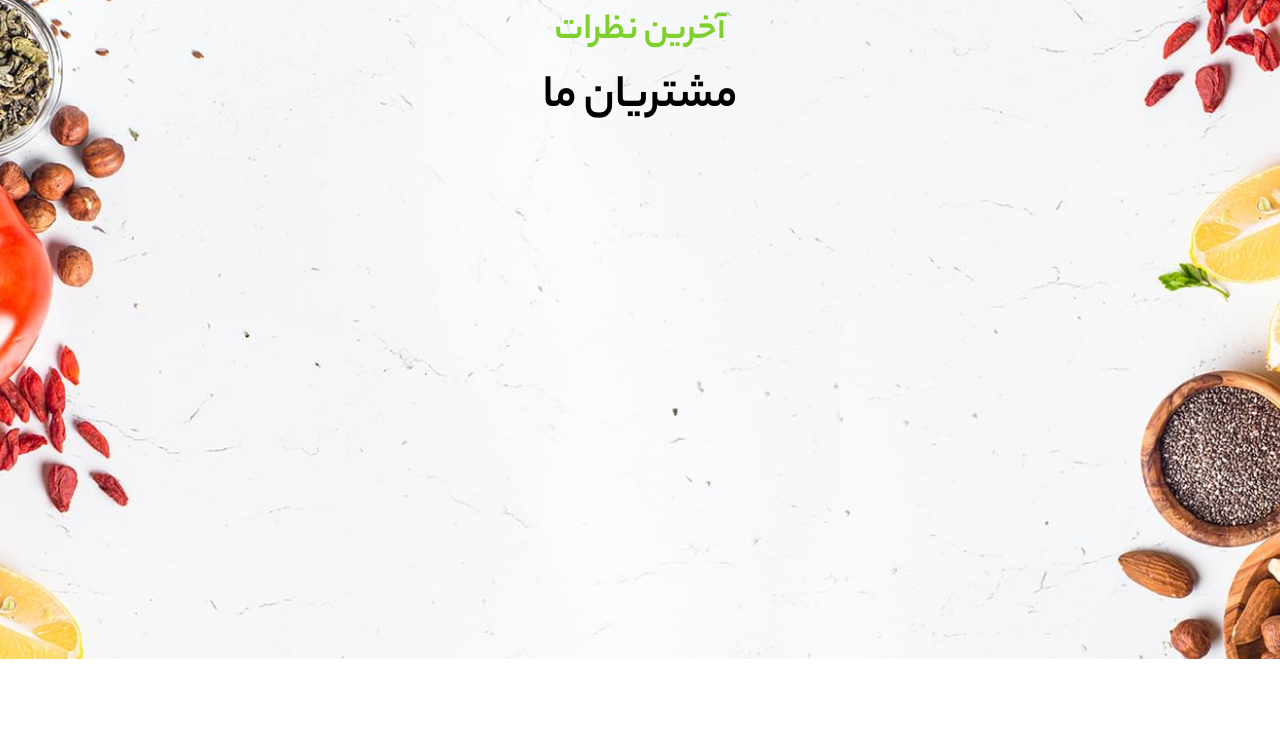
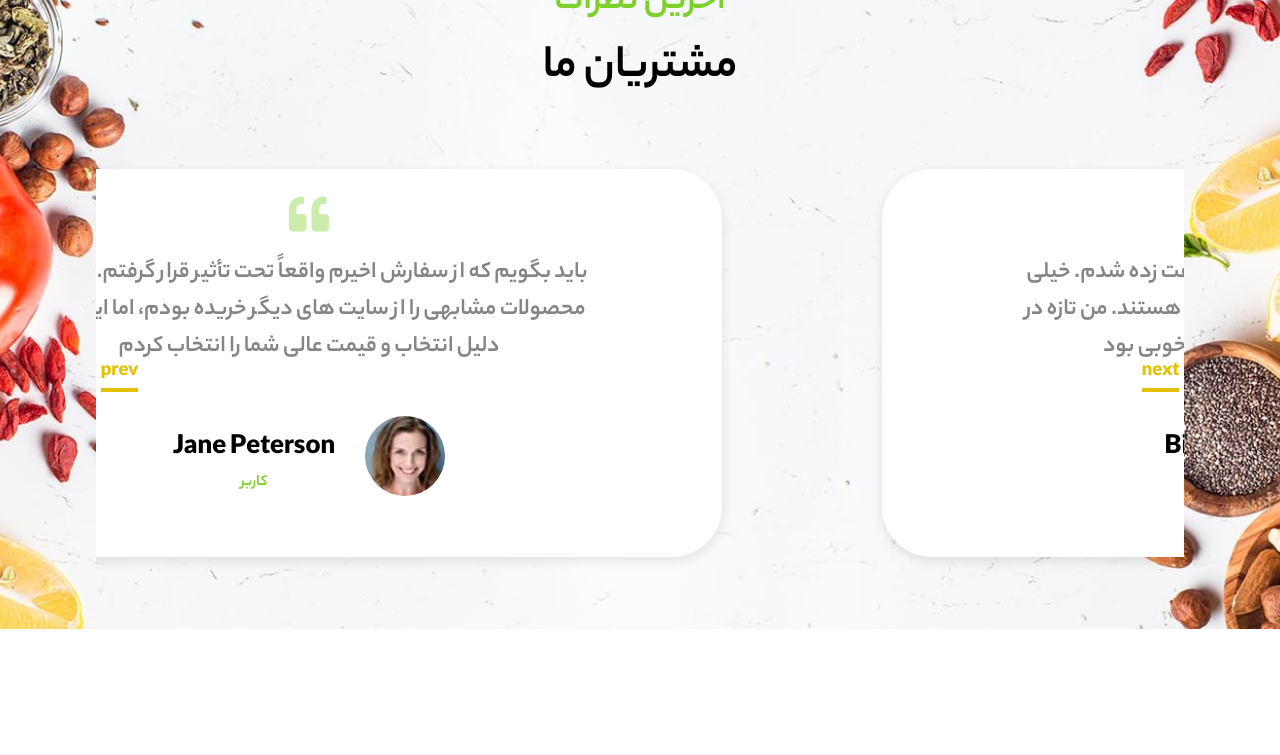
Before and after one commit to yooosef3/Food, a React (Create React App) app in the folder food/: page /home in a window 1280 px wide. Shown: the part 1700-2455 px from the top of the page. Built offline with nearby package versions, Linux system fonts and the light colour scheme.

Commit message:
clients section completed

```diff
--- /dev/null
+++ b/food/src/components/main/ClientSwiper.js
@@ -0,0 +1,85 @@
+import "swiper/css";
+import "swiper/css/navigation";
+import "swiper/css/pagination";
+import "../../styles/main/ClientSwiper.css";
+
+import { Autoplay, Navigation, Pagination } from "swiper";
+import { Swiper, SwiperSlide } from "swiper/react";
+
+import { FaQuoteLeft } from "react-icons/fa";
+import React from "react";
+import client1 from "../../assets/images/user-11-62x62.jpg";
+import client2 from "../../assets/images/user-10-62x62.jpg";
+import client3 from "../../assets/images/user-6-62x62.jpg";
+
+const ClientSwiper = () => {
+  return (
+    <Swiper
+      modules={[Navigation, Pagination, Autoplay]}
+      spaceBetween={160}
+      slidesPerView={1}
+      autoplay={{
+        delay: 4000,
+      }}
+      centeredSlides={true}
+      loop={true}
+      navigation
+      pagination={{ clickable: true }}
+      className="clientSlider"
+    >
+      <SwiperSlide className="clientSlide">
+        <FaQuoteLeft className="quote" />
+        <p>
+          من سفارش زیادی از غذاهای خام وگان را امروز از طریق UPS دریافت کردم و
+          از بسته بندی و تازگی و همچنین کیفیت وعده های غذایی خود بسیار تحت تاثیر
+          قرار گرفتم.
+        </p>
+        <div className="client">
+          <div>
+            <img alt="user" src={client1} />
+          </div>
+          <div>
+            <h2>Kate Smith</h2>
+            <span>کاربر</span>
+          </div>
+        </div>
+      </SwiperSlide>
+      <SwiperSlide className="clientSlide">
+        <FaQuoteLeft className="quote" />
+        <p>
+          من تازه سفارشم را دریافت کردم و واقعا شگفت زده شدم. خیلی خوب بسته بندی
+          شده بود و اقلام فوق العاده هستند. من تازه در سفارش آنلاین غذا هستم اما
+          تجربه خوبی بود
+        </p>
+        <div className="client">
+          <div>
+            <img alt="user" src={client2} />
+          </div>
+          <div>
+            <h2>Bill McMillan</h2>
+            <span>کاربر</span>
+          </div>
+        </div>
+      </SwiperSlide>
+      <SwiperSlide className="clientSlide">
+        <FaQuoteLeft className="quote" />
+        <p>
+          باید بگویم که از سفارش اخیرم واقعاً تحت تأثیر قرار گرفتم. من قبلا
+          محصولات مشابهی را از سایت های دیگر خریده بودم، اما این بار به دلیل
+          انتخاب و قیمت عالی شما را انتخاب کردم{" "}
+        </p>
+        <div className="client">
+          <div>
+            <img alt="user" src={client3} />
+          </div>
+          <div>
+            <h2>Jane Peterson</h2>
+            <span>کاربر</span>
+          </div>
+        </div>
+      </SwiperSlide>
+    </Swiper>
+  );
+};
+
+export default ClientSwiper;
--- a/food/src/components/main/Clients.js
+++ b/food/src/components/main/Clients.js
@@ -1,11 +1,13 @@
-import React from 'react';
-import styles from '../../styles/main/Clients.module.css'
+import React from "react";
+import styles from "../../styles/main/Clients.module.css";
+import ClientSwiper from "./ClientSwiper";
 
 const Clients = () => {
   return (
     <div className={styles.container}>
       <p>آخرین نظرات</p>
       <h1>مشتریان ما</h1>
+      <ClientSwiper />
     </div>
   );
 };
--- a/food/src/components/main/Sponsors.js
+++ b/food/src/components/main/Sponsors.js
@@ -4,7 +4,9 @@ import styles from '../../styles/main/Sponsors.module.css'
 const Sponsors = () => {
     return (
         <div className={styles.container}>
-            <div></div>
+            <div>
+
+            </div>
         </div>
     );
 };
--- a/food/src/components/main/slider/TopSlider.js
+++ b/food/src/components/main/slider/TopSlider.js
@@ -15,13 +15,12 @@ const TopSlider = () => {
       modules={[Navigation, Pagination, Autoplay]}
       slidesPerView={1}
       navigation
+      loop={true}
       autoplay={{
         delay: 4000,
       }}
       pagination={{ clickable: true }}
       className="topSlider"
-      onSwiper={(swiper) => console.log(swiper)}
-      onSlideChange={() => console.log("slide change")}
     >
       <SwiperSlide className="slide1">
         <section>
--- a/food/src/styles/main/AboutUs/HomeUs.module.css
+++ b/food/src/styles/main/AboutUs/HomeUs.module.css
@@ -3,7 +3,7 @@
   width: 100%;
   display: flex;
   flex-direction: column;
-  padding: 30px 0;
+  padding-top: 30px;
 }
 
 .bucket img {
@@ -12,7 +12,7 @@
 }
 
 .info {
-  padding:15px;
+  padding: 30px 15px;
 }
 
 .container h2 {
@@ -106,8 +106,8 @@
     text-align: right;
   }
 
-  .info{
-    padding:5% 2%;
+  .info {
+    padding: 5% 2%;
   }
 }
 
@@ -131,7 +131,7 @@
     margin: auto;
   }
 
-  .container h1{
+  .container h1 {
     font-size: 60px;
   }
 }
--- /dev/null
+++ b/food/src/styles/main/ClientSwiper.css
@@ -0,0 +1,147 @@
+.clientSlider {
+  height: 450px;
+  width: 98%;
+}
+
+.clientSlider .clientSlide {
+  box-shadow: rgba(0, 0, 0, 0.1) 0 4px 12px;
+  height: 75% !important;
+  background-color: #ffff;
+  border-radius: 50px;
+  padding: 25px 20px;
+  margin: auto;
+  max-width: 85% !important;
+}
+
+.clientSlider img {
+  border-radius: 100%;
+  width: 80px;
+  height: 80px;
+}
+
+.clientSlider .quote {
+  font-size: 32px;
+  color: #7fd02c;
+  opacity: 40%;
+}
+
+.clientSlider .clientSlide p {
+  font-size: 20px;
+  max-width: 370px;
+  margin: 10px auto;
+  color: #858585;
+}
+
+.clientSlider .clientSlide h2 {
+  color: black;
+  margin-bottom: 0;
+}
+
+.clientSlider .clientSlide span {
+  color: #7fd02c;
+  font-weight: 700;
+}
+
+.clientSlider .swiper-pagination {
+  position: absolute;
+  bottom: -12px !important;
+}
+
+.clientSlider .swiper-button-prev::after {
+  display: none;
+}
+
+.clientSlider .swiper-button-prev::before {
+  content: "next";
+  color: rgb(227, 193, 0);
+  border-bottom: 4px solid rgb(227, 193, 0);
+  font-size: 20px;
+  font-weight: 800;
+  display: none;
+}
+
+.clientSlider .swiper-button-next::after {
+  display: none;
+}
+
+.clientSlider .swiper-button-next::before {
+  content: "prev";
+  color: rgb(227, 193, 0);
+  border-bottom: 4px solid rgb(227, 193, 0);
+  font-size: 20px;
+  font-weight: 800;
+  display: none;
+}
+
+@media (min-width: 600px) {
+  .clientSlider .clientSlide {
+    width: 75% !important;
+    padding: 25px 5px;
+  }
+
+  .clientSlider .clientSlide p {
+    max-width: 470px;
+  }
+}
+
+@media (min-width: 768px) {
+  .clientSlider {
+    position: relative;
+  }
+
+  .clientSlider .swiper-pagination {
+    display: none;
+  }
+
+  .clientSlider .swiper-button-next::before {
+    display: block;
+    position: absolute;
+    bottom: -16%;
+  }
+
+  .clientSlider .swiper-button-prev::before {
+    display: block;
+    position: absolute;
+    bottom: -16%;
+  }
+
+  .clientSlider .client {
+    display: flex;
+    justify-content: center;
+    align-items: center;
+    gap: 30px;
+    margin-top: 50px;
+  }
+
+  .clientSlider .clientSlide {
+    padding: 20px 5px;
+  }
+}
+
+@media (min-width: 1020px) {
+  .clientSlider .quote {
+    font-size: 40px;
+  }
+
+  .clientSlider .clientSlide p {
+    font-size: 24px;
+  }
+
+  .clientSlider .clientSlide {
+    padding: 25px 5px;
+  }
+
+  .clientSlider .clientSlide p {
+    max-width: 570px;
+  }
+
+  .clientSlider {
+    width: 85%;
+  }
+}
+
+@media (min-width: 1400px) {
+  .clientSlider {
+    width: 70%;
+  }
+}
```
Lines whose indentation alone changed are shown as unchanged.
